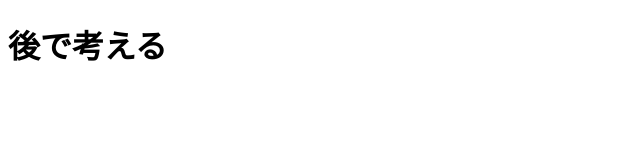
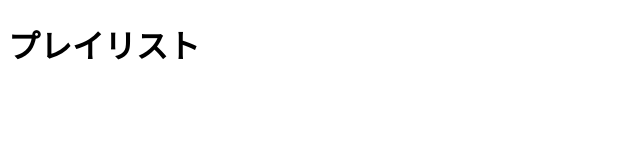
Before and after one commit to s1f102401281/team-project, a plain HTML site: page html/hna.html in a window 1280 px wide. Shown: the whole page, without its empty margins (0-640 px from the left). Drawn offline with Linux system fonts and the light colour scheme; files that its build step writes are made by us from their sources.

Commit message:
タイトル変更

```diff
--- a/hna.html
+++ b/html/hna.html
@@ -2,10 +2,10 @@
 <html lang="ja">
     <head>
         <meta charset="UTF-8">
-        <title>○○のページ</title>
+        <title>hnaのページ</title>
         <link rel="stylesheet" type="text/css" href="css/hna.css">
     </head>
     <body>
-       <h1>後で考える</h1>
+       <h1>プレイリスト</h1>
     </body>
 </html>
```
